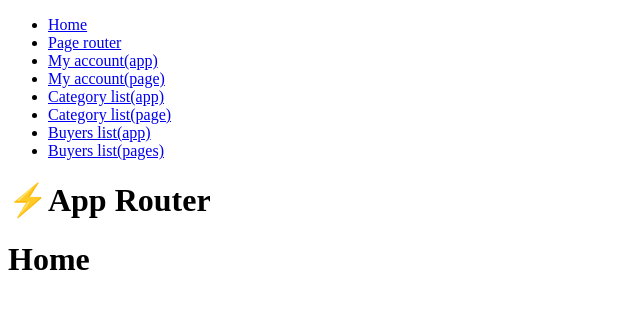
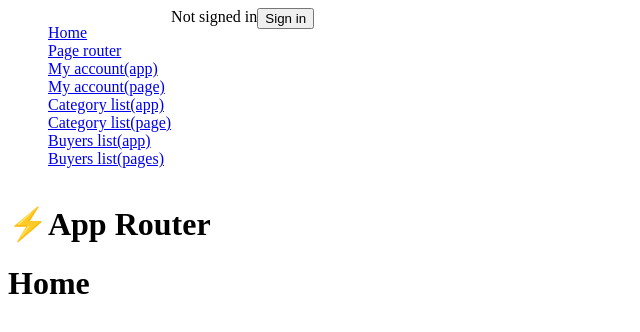
Before and after one commit to alnatalie/dz-auth-ts-app-prisma-next, a Next.js app: page / in a window 1280 px wide. Shown: the top 332 px of the page, without its empty margins (0-640 px from the left). Built offline with nearby package versions, Linux system fonts and the light colour scheme; no server answers.

Commit message:
+ добавила компоненты

```diff
--- a/app/layout.tsx
+++ b/app/layout.tsx
@@ -1,5 +1,7 @@
+import '@/global.css'
 import type { Metadata } from "next";
 import { Header } from "@/components/header";
+import { ServerComponentAccountButton } from "@/components/account-button-server";
 
 export const metadata: Metadata = {
   title: "Create Next App",
@@ -14,7 +16,9 @@ export default function RootLayout({
   return (
     <html lang="en">
       <body className={``}>
-        <Header/>
+        <Header>
+          <ServerComponentAccountButton/>
+         </Header>
         <main>
           <h1>⚡️App Router</h1>
         {children}
--- /dev/null
+++ b/components/account-button-server.tsx
@@ -0,0 +1,41 @@
+import { signIn, signOut, auth } from "@/auth";
+import { AccountInfo } from "./account-info";
+
+export async function ServerComponentAccountButton() {
+  const session = await auth();
+  return (
+    <AccountInfo
+      session={session}
+      SignInButton={SignInButton}
+      SignOutButton={SignOutButton}
+    />
+  );
+}
+
+export function SignInButton() {
+  return (
+    <>
+      <form
+        action={async () => {
+          "use server";
+          await signIn();
+        }}
+      >
+        <button type="submit">Sign in</button>
+      </form>
+    </>
+  );
+}
+
+export function SignOutButton() {
+  return (
+    <form
+      action={async () => {
+        "use server";
+        await signOut();
+      }}
+    >
+      <button>Sign out</button>
+    </form>
+  );
+}
--- /dev/null
+++ b/components/account-info.tsx
@@ -0,0 +1,16 @@
+import { Session } from "next-auth";
+import {  FunctionComponent } from "react";
+
+
+
+ export function AccountInfo({session, SignInButton, SignOutButton }: {session:Session | null, SignInButton:FunctionComponent, SignOutButton:FunctionComponent}){
+    if (session?.user)
+    return<>
+        Signed in as {session.user?.name} ({session.user?.email}) <br />
+        {session.user?.image && <img src={session.user.image} style={{width:'100px',borderRadius:'50%'}}/>}<br />
+        <SignOutButton/>
+    </>;
+    return <>
+    Not signed in <SignInButton/>
+    </>
+}
--- a/components/header.tsx
+++ b/components/header.tsx
@@ -1,7 +1,9 @@
 import {Navigation} from './navigation'
+import { ReactNode } from "react"
 
-export function Header(){
+export function Header({children = null}: {children:ReactNode}){
     return <header>
         <Navigation />
+        {children}
     </header>
 }
--- a/components/navigation.tsx
+++ b/components/navigation.tsx
@@ -1,5 +1,5 @@
 import Link from "next/link"
-import { ReactNode } from "react"
+
 
 
 const pages = [
@@ -20,7 +20,7 @@ const pages = [
 ]
 
 
-export function Navigation({children}: {children:ReactNode}){
+export function Navigation(){
     return <nav>
         <ul>
             {pages.map(({href,title})=> <li key={href}>
@@ -29,6 +29,6 @@ export function Navigation({children}: {children:ReactNode}){
                 </Link>
             </li>)}
         </ul>
-        {children}
+
     </nav>
 }
--- /dev/null
+++ b/global.css
@@ -0,0 +1,8 @@
+header {
+    display: flex;
+    nav ul {
+        /* display: flex; */
+        flex-wrap: wrap;
+        list-style: none;
+    }
+}
```
Also changed, not shown: components/account-button-client.tsx (added, +21 -0 lines), pages/_app.jsx (deleted, +0 -14 lines), pages/_app.tsx (added, +21 -0 lines).
